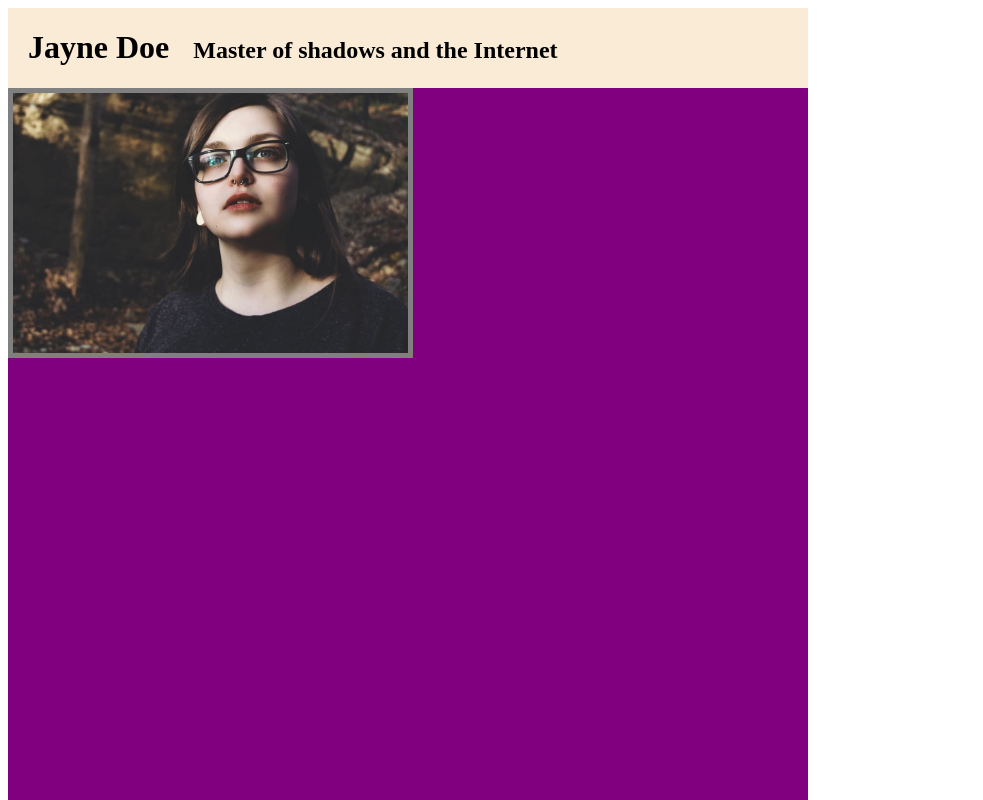
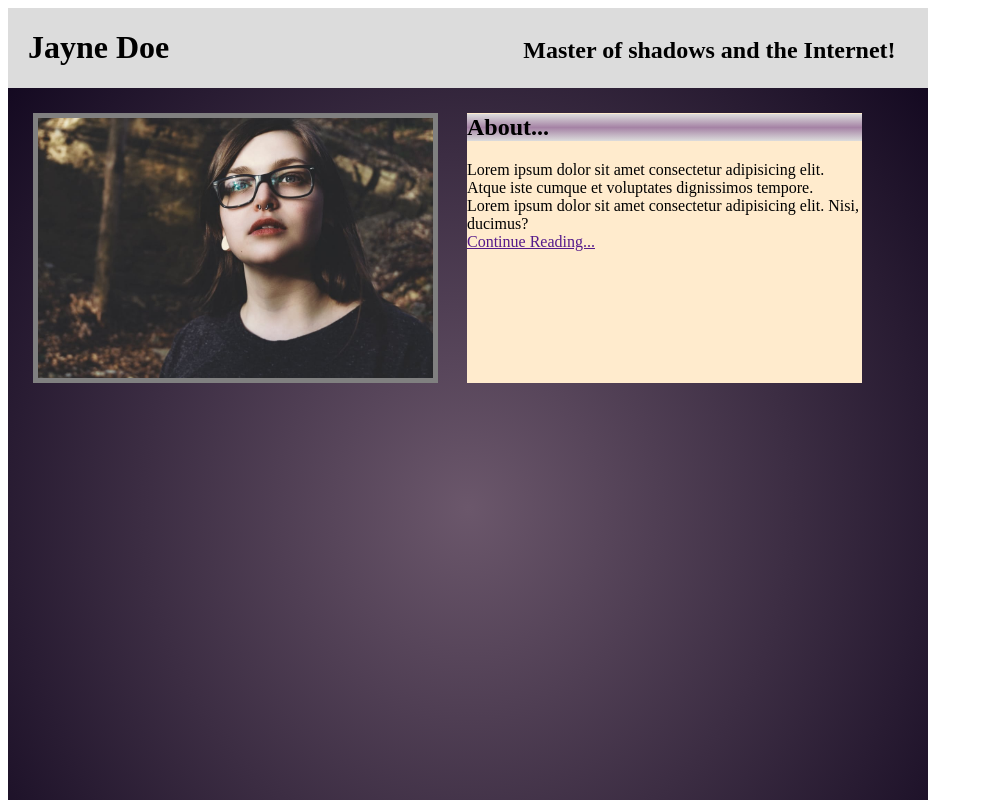
Before and after one commit to Josh-Cruz/portfolio_recreate, a plain HTML site: page index.html in a window 1280 px wide. Shown: the top 800 px of the page, without its empty margins (0-983 px from the left). Drawn offline with Linux system fonts and the light colour scheme.

Commit message:
fixed abotu box lining up & added bacground stuff

```diff
--- a/index.html
+++ b/index.html
@@ -12,16 +12,16 @@
     <div class="container">
         <div class="header">
             <div><h1>Jayne Doe</h1></div>
-            <div><h2>Master of shadows and the Internet</h2></div>
+            <div id="rightheader"><h2>Master of shadows and the Internet!</h2></div>
            </div>
 
         <div class="about">
             <div id="picture"></div>
-            <div class="about">
-                <div id="aboutheader" ></div>
-                <div id="sec1" ></div>
-                <div id="sec2" ></div>
-                <div id="sec3" ></div>
+            <div class="abouttxt">
+                <div id="aboutheader"><h2>About...</h2></div>
+                <div id="sec1" >Lorem ipsum dolor sit amet consectetur adipisicing elit. Atque iste cumque et voluptates dignissimos tempore.</div>
+                <div id="sec2" >Lorem ipsum dolor sit amet consectetur adipisicing elit. Nisi, ducimus?</div>
+                <div id="sec3" ><a href="">Continue Reading...</a></div>
             </div>
         </div>
 
--- a/main.css
+++ b/main.css
@@ -6,15 +6,15 @@
 } */
 
 .container{
-    background-color: purple;
+    background: radial-gradient(rgb(107, 87, 107), rgb(13, 3, 27));
     height: 1000px;
-    width: 800px;
+    width: 920px;
     /* margin: 5px;
     padding: 5px; */
 }
 .header {
     display: inline-block;
-    background-color: antiquewhite;
+    background-color:gainsboro;
     width: inherit;
     height: 80px;
     padding: 0px;
@@ -25,7 +25,14 @@
     text-align: center;
 
 }
-
+#rightheader{
+    margin-left: 350px;
+}
+.about{
+     width: 920px;
+    height:310px;
+    display: inline-block;
+}
 #picture {
     width: 395px;
     height: 260px;
@@ -33,4 +40,26 @@
     background-repeat: no-repeat;
     background-size: contain;
     border: 5px solid grey;
+    margin:25px;
+    margin-right: 12.5px;
+    display: inline-block;
 }
+
+.abouttxt {
+    display: inline-block;
+    background-color: blanchedalmond;
+    width: 395px;
+    height: 270px;
+    margin-left: 12.5px;
+    margin-top: 25px;
+    vertical-align: top;
+
+}
+
+#aboutheader h2{
+background: linear-gradient(0.50turn, gainsboro, rgb(165, 131, 165), gainsboro);
+margin-top: 1px;
+vertical-align: text-top;
+
+
+}
```
